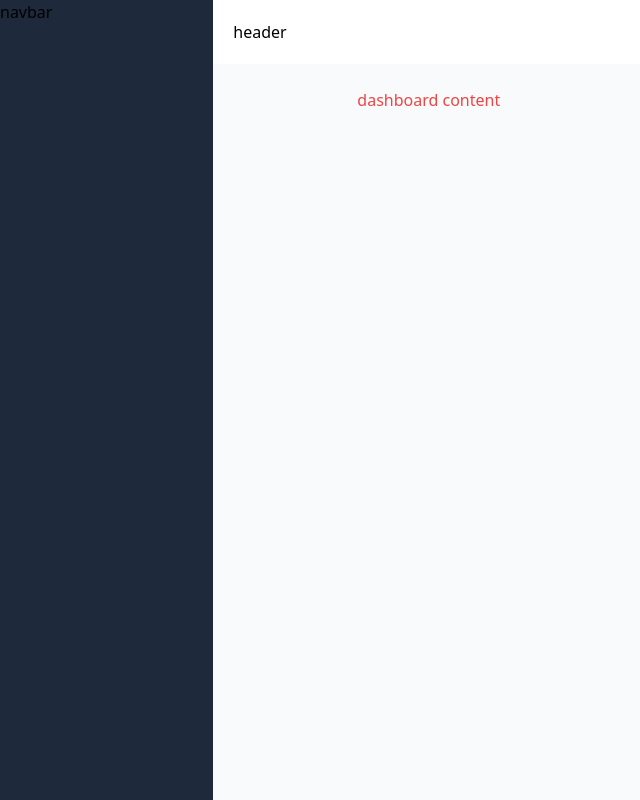
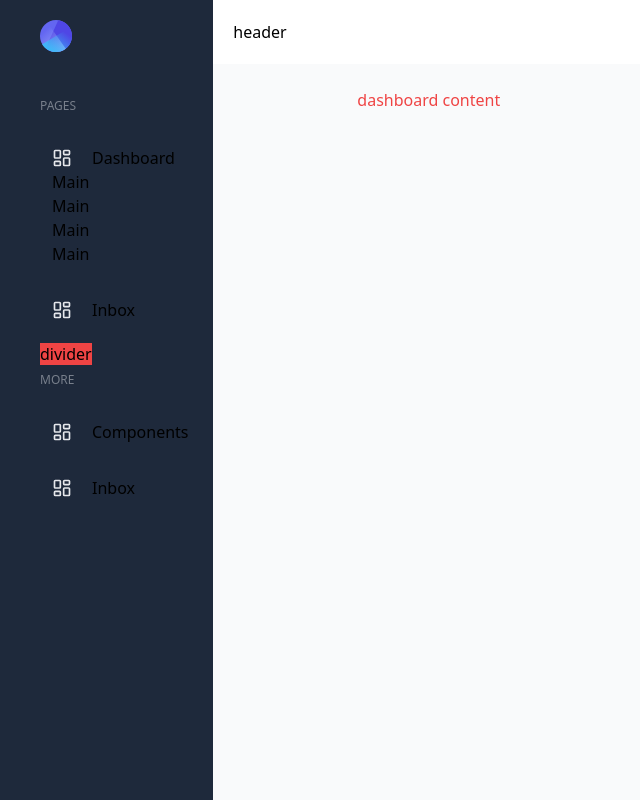
Before and after one commit to iliafaramarzpour/react-admin-dashbaoard, a React (Create React App) app: page / in a window 1280 px wide. Shown: the whole page, without its empty margins (0-640 px from the left). Built offline with nearby package versions, Linux system fonts and the light colour scheme.

Commit message:
feat : add sideMenu

```diff
--- a/package.json
+++ b/package.json
@@ -6,6 +6,7 @@
     "@testing-library/jest-dom": "^5.16.5",
     "@testing-library/react": "^13.4.0",
     "@testing-library/user-event": "^13.5.0",
+    "lucide-react": "^0.95.0",
     "prop-types": "^15.8.1",
     "react": "^18.2.0",
     "react-dom": "^18.2.0",
--- a/src/components/common/layout/Aside.js
+++ b/src/components/common/layout/Aside.js
@@ -1,9 +1,14 @@
 import React from "react";
+import { ReactComponent as Logo } from "./../../../assets/images/logo.svg";
+import SideMenu from "./sideMenu/SideMenu";
 
 function Aside() {
   return (
     <>
-      <nav className="col-span-2 bg-slate-800">navbar</nav>
+      <nav className="col-span-2 bg-slate-800 py-5 px-10">
+        <Logo className="mb-10" />
+        <SideMenu />
+      </nav>
     </>
   );
 }
--- /dev/null
+++ b/src/components/common/layout/sideMenu/SideMenu.js
@@ -0,0 +1,130 @@
+import React from "react";
+import Lucide from "../../lucide";
+import { linkTo } from "./index";
+import { useNavigate } from "react-router-dom";
+
+function SideMenu() {
+  const navigate = useNavigate();
+
+  const sideMenuArray = [
+    {
+      sectionName: "PAGES",
+      menu: [
+        {
+          icon: "LayoutDashboard",
+          pathName: "/",
+          title: "Dashboard",
+          subMenu: [
+            {
+              pathName: "/",
+              title: "Main",
+            },
+            {
+              pathName: "/",
+              title: "Main",
+            },
+            {
+              pathName: "/Main",
+              title: "Main",
+            },
+            {
+              pathName: "/Main",
+              title: "Main",
+            },
+          ],
+        },
+        {
+          icon: "LayoutDashboard",
+          pathName: "Inbox",
+          title: "Inbox",
+        },
+      ],
+    },
+    "divider",
+    {
+      sectionName: "MORE",
+      menu: [
+        {
+          icon: "LayoutDashboard",
+          pathName: "/components",
+          title: "Components",
+        },
+        {
+          icon: "LayoutDashboard",
+          pathName: "/inbox",
+          title: "Inbox",
+        },
+      ],
+    },
+  ];
+
+  //   TODO : Add Style for Divider
+  //   TODO : Add Style for menu items
+  //   TODO : Add Style for Active menu item
+
+  return (
+    <>
+      <div>
+        {sideMenuArray.map((menu, index) => {
+          if (menu === "divider") {
+            return (
+              <span key={index} className="my-5 bg-red-500">
+                divider
+              </span>
+            );
+          }
+          return (
+            <div key={index}>
+              <span className="inline-block mb-5 text-gray-300 text-opacity-50 text-xs">
+                {menu.sectionName}
+              </span>
+              <ul>
+                {menu.menu.map((item, index) => {
+                  return (
+                    <li
+                      onClick={() => linkTo(item, navigate)}
+                      className="mb-2 p-3"
+                      key={index}
+                    >
+                      <div className="flex items-center justify-between">
+                        <div className="flex items-center">
+                          <Lucide
+                            icon={item.icon}
+                            className="w-5 h-5 mr-5 text-gray-200"
+                          />
+                          {item.title}
+                        </div>
+                        {item.subMenu && (
+                          <Lucide
+                            icon="ChevronDown"
+                            className="w-5 h-5 mr-5 text-gray-200"
+                          />
+                        )}
+                      </div>
+                      {item.subMenu && (
+                        <ul>
+                          {item.subMenu.map((item, index) => {
+                            return (
+                              <li
+                                onClick={() => linkTo(item, navigate)}
+                                key={index}
+                              >
+                                {item.title}
+                              </li>
+                            );
+                          })}
+                        </ul>
+                      )}
+                    </li>
+                  );
+                })}
+              </ul>
+            </div>
+          );
+        })}
+      </div>
+    </>
+  );
+}
+
+export default SideMenu;
--- /dev/null
+++ b/src/components/common/layout/sideMenu/index.js
@@ -0,0 +1,11 @@
+const linkTo = (menu, navigate) => {
+  if (menu.subMenu) {
+    menu.activeDropdown = !menu.activeDropdown;
+  } else {
+    navigate(menu.pathName);
+  }
+};
+const nestedMenu = () => {};
+const findActiveMenu = () => {};
+
+export { linkTo, nestedMenu, findActiveMenu };
--- /dev/null
+++ b/src/components/common/lucide/index.js
@@ -0,0 +1,31 @@
+import React, { createElement } from "react";
+import * as lucideIcons from "lucide-react";
+import PropTypes from "prop-types";
+
+function Lucide(props) {
+  try {
+    const { icon, className, ...computedProps } = props;
+    if (lucideIcons[icon] !== undefined) {
+      return createElement(lucideIcons[icon], {
+        ...computedProps,
+        className: `lucide ${className}`,
+      });
+    } else {
+      throw props.icon;
+    }
+  } catch (error) {
+    throw `Lucid Icon ${props.icon} not found.`;
+  }
+}
+
+Lucide.propTypes = {
+  icon: PropTypes.string,
+  className: PropTypes.string,
+};
+
+Lucide.defaultProps = {
+  icon: "",
+  className: "",
+};
+
+export default Lucide;
```
Also changed, not shown: src/assets/images/logo.svg (added), 1 other file (tests, documents, lock files or other folders).
